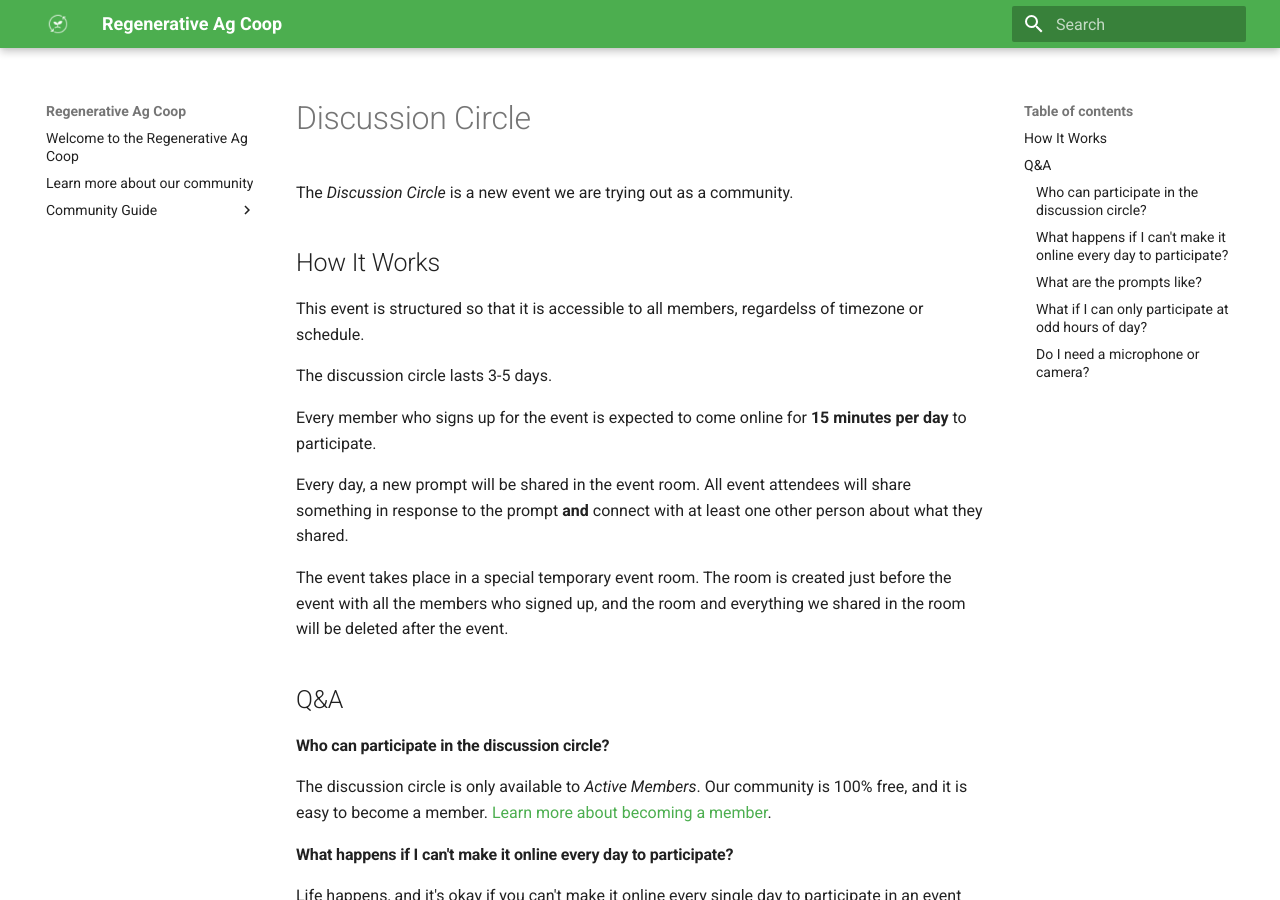
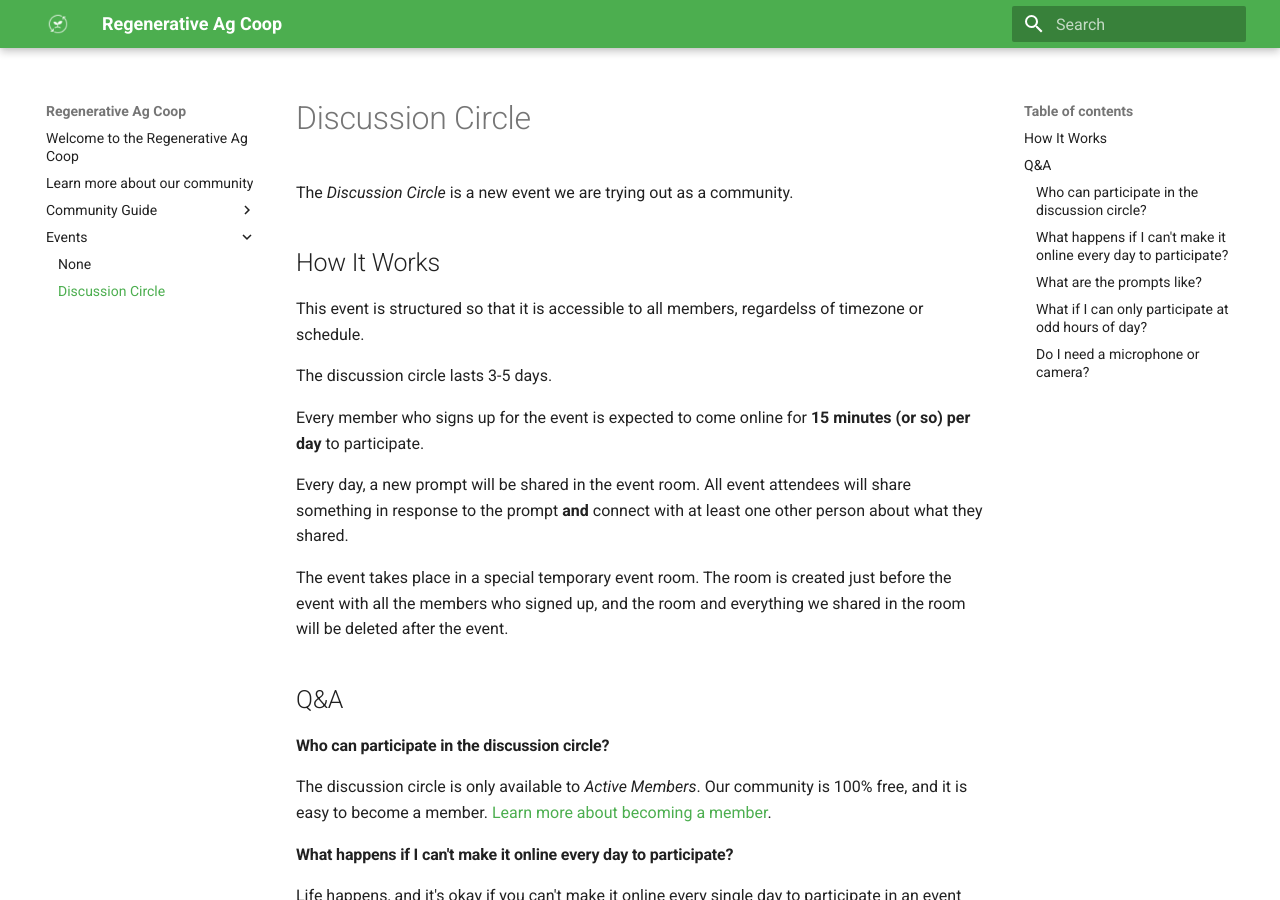
Before and after one commit to regenerativeag/regenerativeag.github.io, an MkDocs documentation site: the page built from docs/events/discussion-circle.md, in a window 1280 px wide and 900 px high. Built offline with MkDocs 1.6.1 and Material for MkDocs 9.7.7, drawn with Linux system fonts in a browser that asks for light colours.

Commit message:
update indexes and such

```diff
--- a/docs/events/discussion-circle.md
+++ b/docs/events/discussion-circle.md
@@ -9,7 +9,7 @@ This event is structured so that it is accessible to all members, regardelss of
 
 The discussion circle lasts 3-5 days.
 
-Every member who signs up for the event is expected to come online for **15 minutes per day** to participate.
+Every member who signs up for the event is expected to come online for **15 minutes (or so) per day** to participate.
 
 Every day, a new prompt will be shared in the event room. All event attendees will share something in response to the prompt **and** connect with at least one other person about what they shared.
 
--- a/mkdocs.yml
+++ b/mkdocs.yml
@@ -28,3 +28,6 @@ nav:
       - community-guide/chatrooms.md
       - community-guide/roles.md
       - community-guide/contribute.md
+  - Events:
+      - events/index.md
+      - events/discussion-circle.md
```
Also changed, not shown: docs/community-guide/growing-together.md (+1 -1 lines), docs/community-guide/roles.md (+1 -0 lines), docs/index.md (+2 -0 lines).
